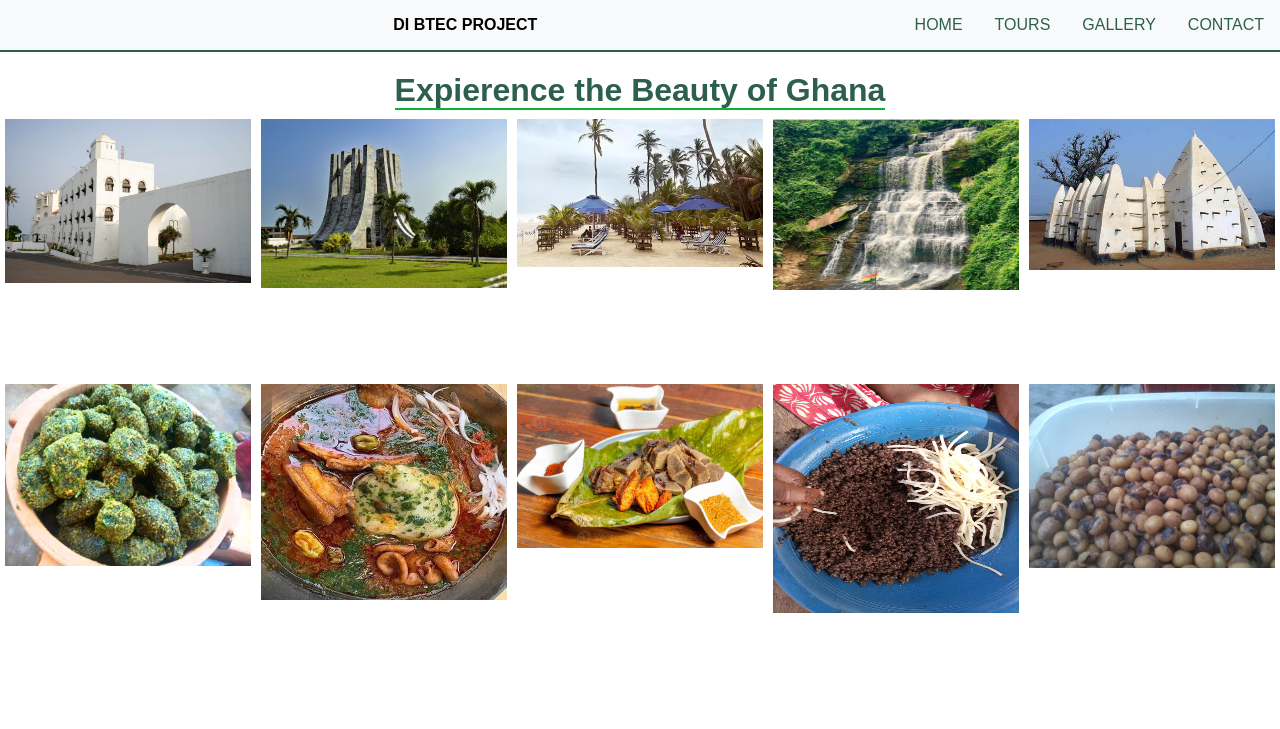
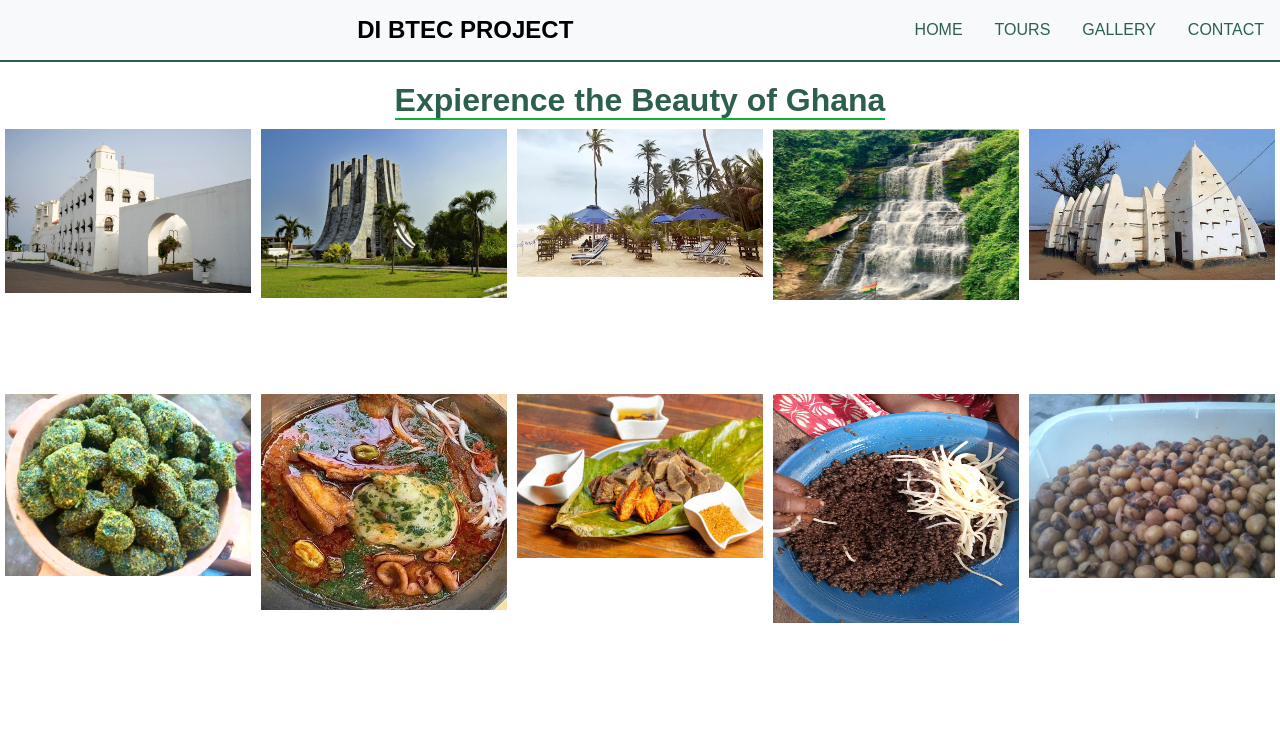
Before and after one commit to ZiyaadLabaran/my-pearson, a plain HTML site: page gallery.html in a window 1280 px wide. Shown: the top 729 px of the page. Drawn offline with Linux system fonts and the light colour scheme; files whose address does not match are found by name.

Commit message:
Update gallery.html

```diff
--- a/gallery.html
+++ b/gallery.html
@@ -9,7 +9,7 @@
 </head>
 <header>
 <nav>
-    <div class="logo"></div><h4>DI BTEC PROJECT</h4>
+    <div class="logo"></div><h2>DI BTEC PROJECT</h2>
     <div class="nav-links">
         <a href="index.html">HOME</a>
         <a href="tours.html">TOURS</a>
```
